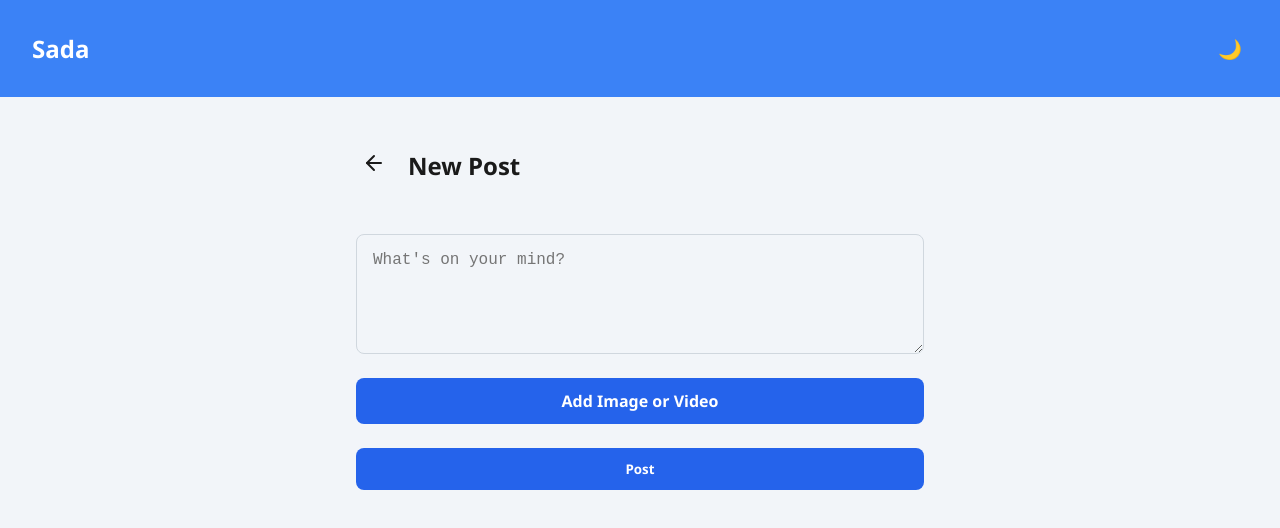
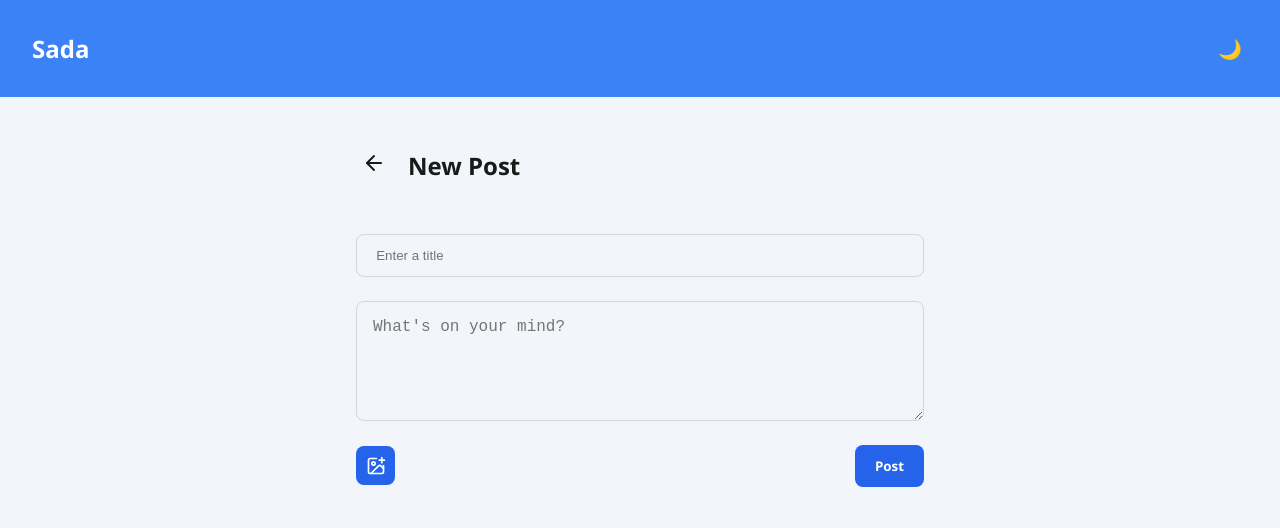
Before and after one commit to saad78t/sada, a React (Vite) app: page /new in a window 1280 px wide. Shown: the top 528 px of the page. Built offline with nearby package versions, Linux system fonts and the light colour scheme.

Commit message:
array of videos or images will be added to the post

```diff
--- a/package.json
+++ b/package.json
@@ -16,6 +16,8 @@
     "lucide-react": "^0.507.0",
     "react": "^19.0.0",
     "react-dom": "^19.0.0",
+    "react-hook-form": "^7.56.3",
+    "react-hot-toast": "^2.5.2",
     "react-icons": "^5.5.0",
     "react-router-dom": "^7.5.3",
     "styled-components": "^6.1.17"
--- a/src/App.jsx
+++ b/src/App.jsx
@@ -5,25 +5,26 @@ import { lightTheme, darkTheme } from "./styles/theme";
 import GlobalStyle from "./styles/GlobalStyle";
 import AppRoutes from "./routes/AppRoutes";
 import { ReactQueryDevtools } from "@tanstack/react-query-devtools";
+import { Toaster } from "react-hot-toast";
 
+const queryClient = new QueryClient({
+  defaultOptions: {
+    queries: {
+      // staleTime: 60 * 1000,
+      staleTime: 0,
+    },
+  },
+});
 // const queryClient = new QueryClient({
 //   defaultOptions: {
 //     queries: {
-//       // staleTime: 60 * 1000,
-//       staleTime: 0,
+//       staleTime: 5 * 60 * 1000, // 5 دقائق (يمكن تغييره حسب احتياجك)
+//       gcTime: 10 * 60 * 1000, // 10 دقائق للاحتفاظ بالبيانات في الذاكرة
+//       retry: false, // منع إعادة المحاولة في حالة الخطأ
+//       refetchOnWindowFocus: false, // منع الجلب عند التركيز على النافذة
 //     },
 //   },
 // });
-const queryClient = new QueryClient({
-  defaultOptions: {
-    queries: {
-      staleTime: 5 * 60 * 1000, // 5 دقائق (يمكن تغييره حسب احتياجك)
-      gcTime: 10 * 60 * 1000, // 10 دقائق للاحتفاظ بالبيانات في الذاكرة
-      retry: false, // منع إعادة المحاولة في حالة الخطأ
-      refetchOnWindowFocus: false, // منع الجلب عند التركيز على النافذة
-    },
-  },
-});
 
 function App() {
   const [isDarkMode, setIsDarkMode] = useState(false);
@@ -39,6 +40,37 @@ function App() {
         <GlobalStyle />
         <AppRoutes toggleTheme={toggleTheme} isDarkMode={isDarkMode} />
       </ThemeProvider>
+      <Toaster
+        position="top-center"
+        gutter={12}
+        containerStyle={{ margin: "8px" }}
+        toastOptions={{
+          success: {
+            duration: 3000,
+            style: {
+              backgroundColor: "#d1fae5",
+              color: "#065f46",
+            },
+          },
+          error: {
+            duration: 5000,
+            style: {
+              backgroundColor: "#fee2e2",
+              color: "#991b1b",
+            },
+          },
+          style: {
+            fontSize: "15px",
+            maxWidth: "500px",
+            padding: "14px 20px",
+            borderRadius: "8px",
+            boxShadow: "0 4px 12px rgba(0, 0, 0, 0.1)",
+            backdropFilter: "blur(4px)",
+            backgroundColor: "#f9fafb",
+            color: "#1f2937",
+          },
+        }}
+      />
     </QueryClientProvider>
   );
 }
--- a/src/components/Post/PostHeader.jsx
+++ b/src/components/Post/PostHeader.jsx
@@ -4,6 +4,7 @@ import { useEffect, useRef, useState } from "react";
 import { useMutation, useQueryClient } from "@tanstack/react-query";
 import { deletePost } from "../../services/postService";
 import { useLocation, useNavigate } from "react-router-dom";
+import toast from "react-hot-toast";
 
 const HeaderWrapper = styled.div`
   display: flex;
@@ -101,13 +102,13 @@ const PostHeader = ({ username, createdAt, avatarUrl, postId }) => {
   const { isLoading: isDeleting, mutate } = useMutation({
     mutationFn: deletePost,
     onSuccess: () => {
-      alert("Post successfully deleted");
+      toast.success("Post successfully deleted");
       if (pathname === `/post/${postId}`) navigate(-1);
       queryClient.invalidateQueries({
         queryKey: ["Posts"],
       });
     },
-    onError: (err) => alert(err.mssage),
+    onError: (err) => toast.error(err.message),
   });
 
   return (
@@ -123,7 +124,7 @@ const PostHeader = ({ username, createdAt, avatarUrl, postId }) => {
         <OptionsButton onClick={toggleMenu}>⋮</OptionsButton>
         {showMenu && (
           <DropdownMenu>
-            <MenuItem onClick={() => mutate(postId)} disable={isDeleting}>
+            <MenuItem onClick={() => mutate(postId)} disabled={isDeleting}>
               Delete Post
             </MenuItem>
           </DropdownMenu>
--- a/src/pages/NewPost.jsx
+++ b/src/pages/NewPost.jsx
@@ -1,7 +1,8 @@
-import { useState } from "react";
+import { useState, useEffect } from "react";
 import { useNavigate } from "react-router-dom";
 import styled from "styled-components";
-import { ArrowLeft } from "lucide-react";
+import { ArrowLeft, ImagePlus } from "lucide-react";
+import { useForm } from "react-hook-form";
 
 const Container = styled.div`
   max-width: 600px;
@@ -39,6 +40,13 @@ const Form = styled.form`
   gap: 1.5rem;
 `;
 
+const Input = styled.input`
+  border: 1px solid ${({ theme }) => theme.borderColor};
+  background-color: ${({ theme }) => theme.bgColor};
+  border-radius: 8px;
+  padding: 0.8rem 1.2rem;
+`;
+
 const TextArea = styled.textarea`
   width: 100%;
   min-height: 120px;
@@ -51,15 +59,22 @@ const TextArea = styled.textarea`
   resize: vertical;
 `;
 
-const FileInputLabel = styled.label`
-  display: inline-block;
-  padding: 0.75rem 1.25rem;
+const FileRow = styled.div`
+  display: flex;
+  align-items: center;
+  justify-content: space-between;
+`;
+
+const FileIconLabel = styled.label`
   background-color: ${({ theme }) => theme.buttonBg};
   color: ${({ theme }) => theme.buttonText};
+  padding: 0.6rem;
   border-radius: 8px;
   cursor: pointer;
-  text-align: center;
-  font-weight: bold;
+
+  display: flex;
+  align-items: center;
+  justify-content: center;
 
   &:hover {
     background-color: ${({ theme }) => theme.buttonHover};
@@ -70,6 +85,31 @@ const HiddenFileInput = styled.input`
   display: none;
 `;
 
+const PreviewContainer = styled.div`
+  display: flex;
+  flex-wrap: wrap;
+  gap: 12px;
+`;
+
+const PreviewItem = styled.div`
+  width: 100px;
+  height: 100px;
+  overflow: hidden;
+  border-radius: 8px;
+  border: 1px solid ${({ theme }) => theme.borderColor};
+  background-color: ${({ theme }) => theme.bgColor};
+  display: flex;
+  align-items: center;
+  justify-content: center;
+
+  img,
+  video {
+    width: 100%;
+    height: 100%;
+    object-fit: cover;
+  }
+`;
+
 const SubmitButton = styled.button`
   padding: 0.75rem 1.25rem;
   background-color: ${({ theme }) => theme.buttonBg};
@@ -78,6 +118,7 @@ const SubmitButton = styled.button`
   border-radius: 8px;
   cursor: pointer;
   font-weight: bold;
+  align-self: flex-end;
 
   &:hover {
     background-color: ${({ theme }) => theme.buttonHover};
@@ -86,17 +127,38 @@ const SubmitButton = styled.button`
 
 const NewPost = () => {
   const navigate = useNavigate();
-  const [content, setContent] = useState("");
-  const [media, setMedia] = useState(null);
+  const [mediaFiles, setMediaFiles] = useState([]);
+  const [previews, setPreviews] = useState([]);
+
+  const {
+    register,
+    handleSubmit,
+    formState: { errors },
+  } = useForm();
+
+  // Update previews whenever mediaFiles change
+  useEffect(() => {
+    const newPreviews = mediaFiles.map((file) => ({
+      file,
+      url: URL.createObjectURL(file),
+    }));
+    setPreviews(newPreviews);
+
+    // Cleanup: revoke object URLs when component unmounts or files change
+    return () => {
+      newPreviews.forEach((preview) => URL.revokeObjectURL(preview.url));
+    };
+  }, [mediaFiles]);
 
   const handleFileChange = (e) => {
-    setMedia(e.target.files[0]);
+    const files = Array.from(e.target.files);
+    setMediaFiles(files);
   };
 
-  const handleSubmit = (e) => {
-    e.preventDefault();
-    console.log("Post content:", content);
-    console.log("Media file:", media);
+  const onSubmit = (data) => {
+    console.log("Form data:", data);
+    console.log("Media files:", mediaFiles);
+    // Here you can handle form submission and upload to Supabase or backend
   };
 
   return (
@@ -108,26 +170,43 @@ const NewPost = () => {
         <Title>New Post</Title>
       </Header>
 
-      <Form onSubmit={handleSubmit}>
+      <Form onSubmit={handleSubmit(onSubmit)}>
+        <Input placeholder="Enter a title" {...register("title")} />
+
         <TextArea
           placeholder="What's on your mind?"
-          value={content}
-          onChange={(e) => setContent(e.target.value)}
+          {...register("content", { required: "Content is required" })}
         />
+        {errors.content && <span>{errors.content.message}</span>}
 
-        <FileInputLabel htmlFor="mediaUpload">
-          Add Image or Video
-        </FileInputLabel>
+        <FileRow>
+          <FileIconLabel htmlFor="mediaUpload" title="Upload images/videos">
+            <ImagePlus size={20} />
+          </FileIconLabel>
+          <SubmitButton type="submit">Post</SubmitButton>
+        </FileRow>
+
         <HiddenFileInput
           id="mediaUpload"
           type="file"
+          multiple
           accept="image/*,video/*"
           onChange={handleFileChange}
         />
 
-        {media && <p>Selected file: {media.name}</p>}
-
-        <SubmitButton type="submit">Post</SubmitButton>
+        {previews.length > 0 && (
+          <PreviewContainer>
+            {previews.map(({ file, url }, i) => (
+              <PreviewItem key={i}>
+                {file.type.startsWith("image") ? (
+                  <img src={url} alt={`Preview ${i}`} />
+                ) : file.type.startsWith("video") ? (
+                  <video src={url} controls />
+                ) : null}
+              </PreviewItem>
+            ))}
+          </PreviewContainer>
+        )}
       </Form>
     </Container>
   );
--- a/src/pages/PostDetails.jsx
+++ b/src/pages/PostDetails.jsx
@@ -111,6 +111,7 @@ const PostDetails = () => {
     queryFn: () => getComments(id),
   });
 
+  //prev stands for previous state, and comes automatically from React within setState
   const toggleReplies = (commentId) => {
     setExpandedComments((prev) => ({
       ...prev,
--- a/src/services/postService.js
+++ b/src/services/postService.js
@@ -29,8 +29,8 @@ export async function getPostById(id) {
   return data;
 }
 
-export async function deletePost(id) {
-  const { error } = await supabase.from("posts").delete().eq("id", id);
+export async function deletePost(postId) {
+  const { error } = await supabase.from("posts").delete().eq("id", postId);
 
   if (error) {
     console.error("Error deleting post:", error);
```
Also changed, not shown: src/Shared/Toast.jsx (deleted, +0 -30 lines), 2 other files (tests, documents, lock files or other folders).
